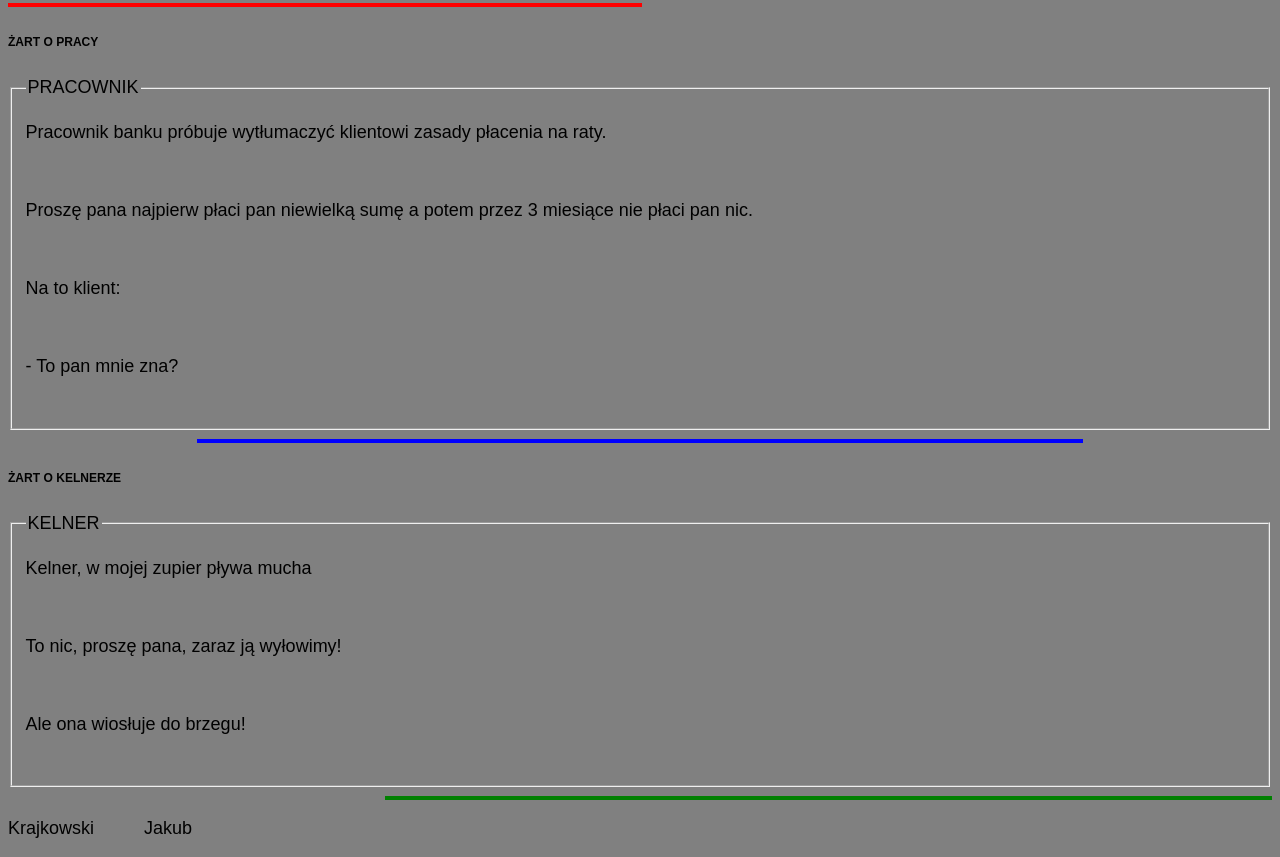
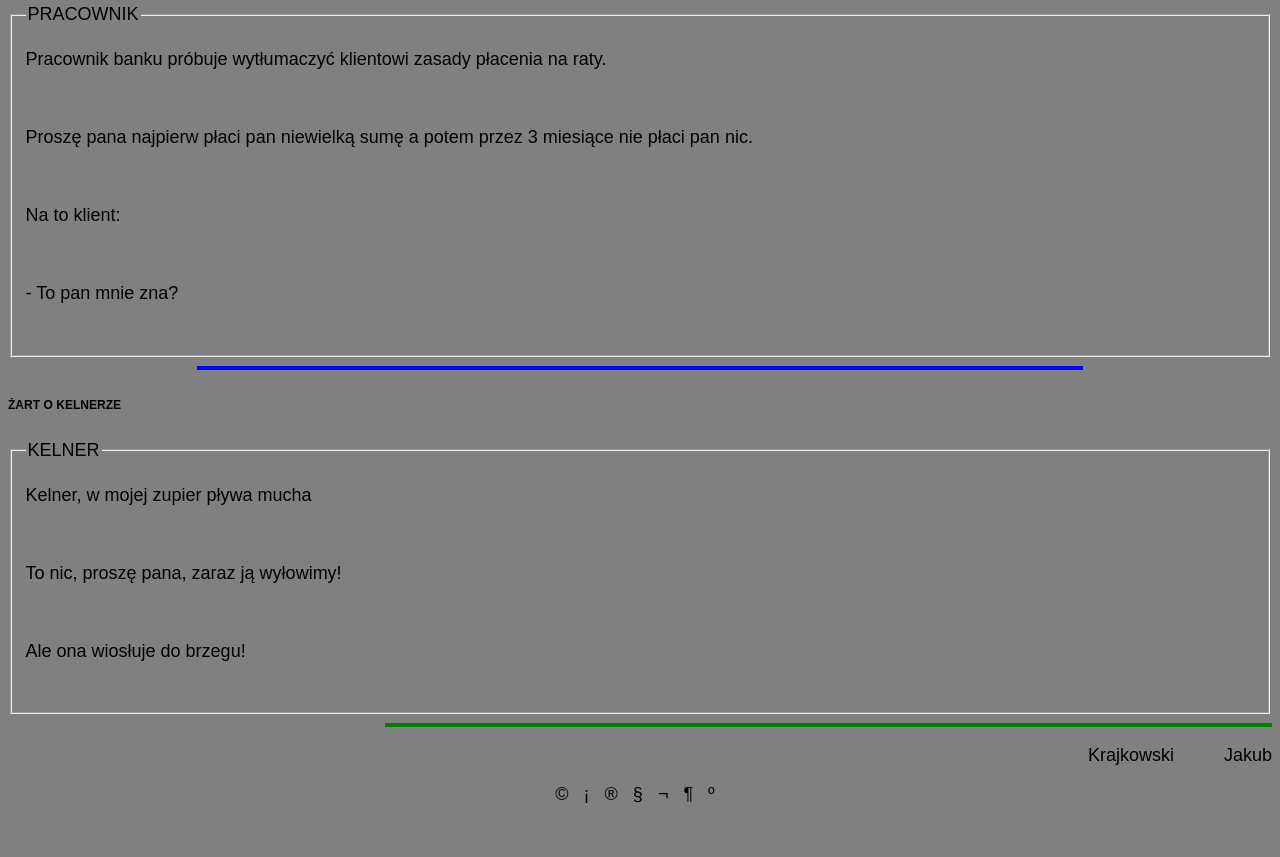
Before and after one commit to Qbix565/zadanie, a plain HTML site: page z3.html in a window 1280 px wide. Shown: the part 2774-3631 px from the top of the page. After the commit the page ends 3597 px from the top, so only its background shows below. Drawn offline with Linux system fonts and the light colour scheme.

Commit message:
Update z3.html

```diff
--- a/z3.html
+++ b/z3.html
@@ -33,7 +33,7 @@
 	<p align="right"><font color="blue" size="5" face="Calibri">Ulubiony aktor: <strike>Dwayne Johnson</strike></p><br>
 	<p align="center"><font color="green" size="6" face="Arial Black">Ulubiony zespol muzyczny: <i>The Neighbourhood</i></p><br>
 	<p align="left"><font color="black" size="4" face="Arial">Data urodzenia<sup>14</sup> styczeń <sub>2009</sub></p><br>
-	<p align="left"><font color="black" size="4" face="Arial">H<sub>2</sub>SO<sub>4</sub></p><br>
+	<p align="left"><font color="black" size="4" face="Arial">H<sub>2</sub>SO<sub>4</sub></p>
 	<p align="left"><font color="black" size="4" face="Arial">x*x=x<sup>2</sup></font></p>
 	<!- Jakub Krajkowski ->
 		<h6>ŻART O SZKOLE</h6>
@@ -62,5 +62,6 @@
 		<p>Ale ona wiosłuje do brzegu!</p> <br>
 		</fieldset>
 	<hr size=4 width=70% align="right" color="green"></hr>
-		<p>Krajkowski&nbsp&nbsp&nbsp&nbsp&nbsp&nbsp&nbsp&nbsp&nbsp&nbspJakub</p>
+		<p align="right">Krajkowski&nbsp&nbsp&nbsp&nbsp&nbsp&nbsp&nbsp&nbsp&nbsp&nbspJakub</p>
+		<p align="center">&copy &nbsp &iexcl &nbsp &reg &nbsp &sect &nbsp &not &nbsp &para &nbsp &ordm &nbsp</p>
 </body>
```
